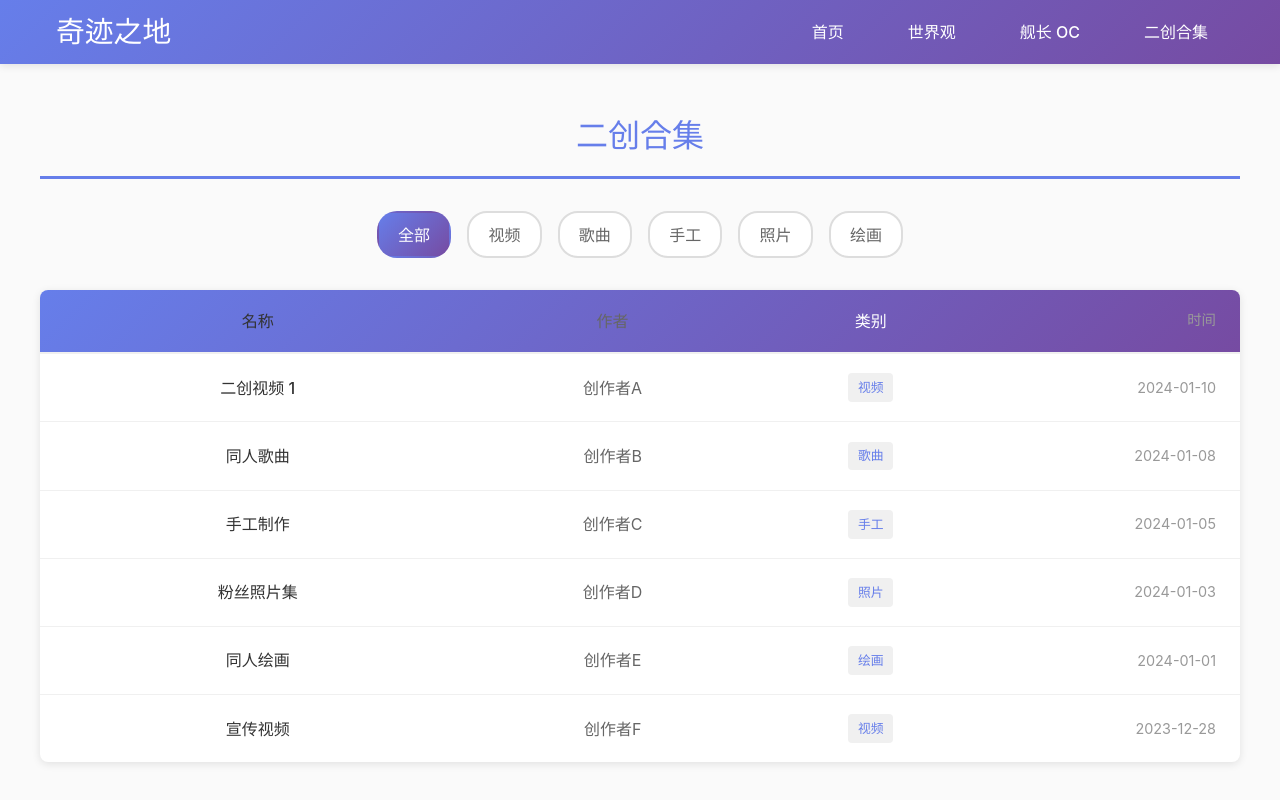
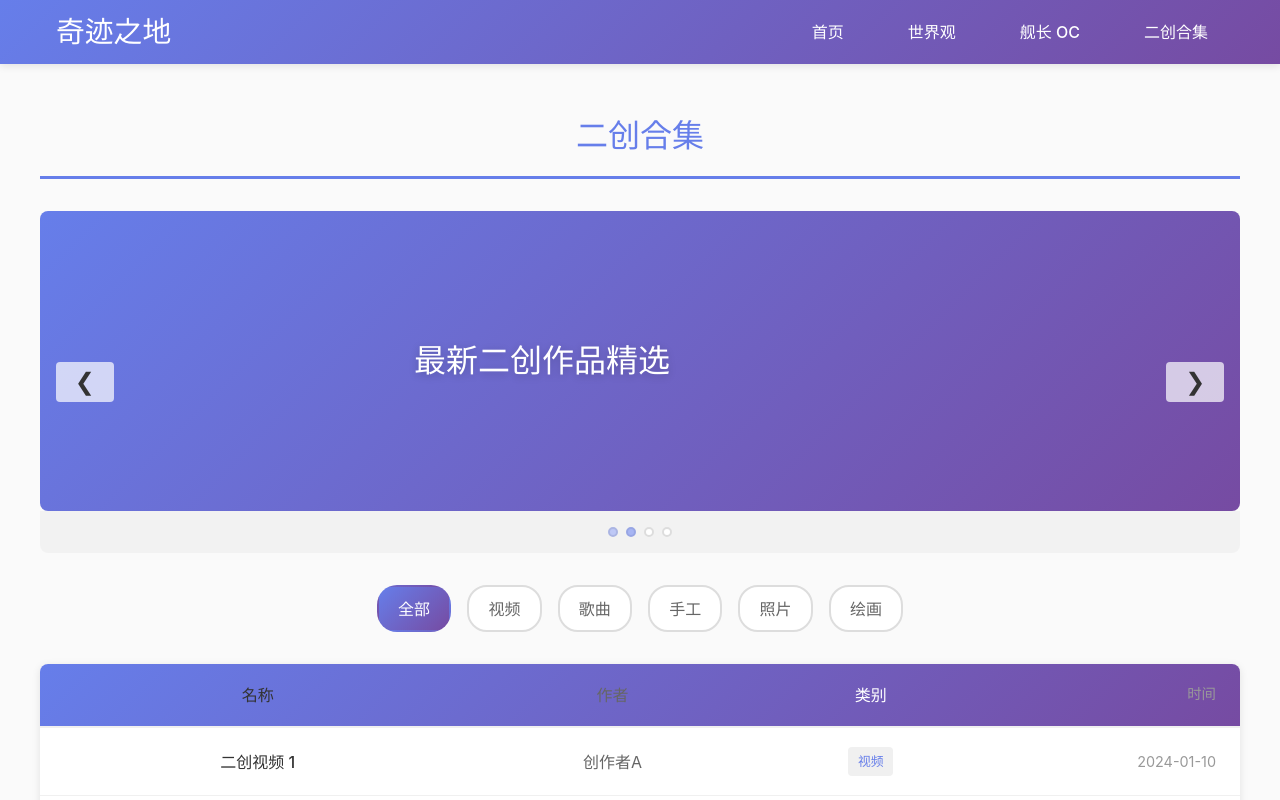
Before and after one commit to dolphin9/miracleland, a Vue app: page /creations in a window 1280 px wide. Shown: the top 800 px of the page. Built offline with nearby package versions, Linux system fonts and the light colour scheme.

Commit message:
增加轮播组件

```diff
--- /dev/null
+++ b/src/components/CreationsCarousel.vue
@@ -0,0 +1,213 @@
+<template>
+  <div class="carousel-container">
+    <div class="carousel">
+      <div class="carousel-track" :style="{ transform: `translateX(-${currentIndex * 100}%)` }">
+        <div class="carousel-slide" v-for="(slide, index) in slides" :key="index">
+          <div class="slide-content">{{ slide.title }}</div>
+        </div>
+      </div>
+    </div>
+
+    <!-- 轮播控制按钮 -->
+    <button class="carousel-btn carousel-btn-prev" @click="prevSlide" aria-label="上一张">
+      ❮
+    </button>
+    <button class="carousel-btn carousel-btn-next" @click="nextSlide" aria-label="下一张">
+      ❯
+    </button>
+
+    <!-- 指示点 -->
+    <div class="carousel-dots">
+      <button
+        v-for="(_, index) in slides"
+        :key="index"
+        @click="currentIndex = index"
+        :class="{ active: currentIndex === index }"
+        class="dot"
+        :aria-label="`跳转到第 ${index + 1} 张`"
+      ></button>
+    </div>
+  </div>
+</template>
+
+<script setup>
+import { ref, onMounted, onUnmounted } from 'vue'
+
+const currentIndex = ref(0)
+const autoPlayInterval = ref(null)
+
+const slides = [
+  {
+    id: 1,
+    title: '最新二创作品精选'
+  },
+  {
+    id: 2,
+    title: '热门视频合集'
+  },
+  {
+    id: 3,
+    title: '粉丝创意展示'
+  },
+  {
+    id: 4,
+    title: '本周精选作品'
+  }
+]
+
+const nextSlide = () => {
+  currentIndex.value = (currentIndex.value + 1) % slides.length
+  resetAutoPlay()
+}
+
+const prevSlide = () => {
+  currentIndex.value = (currentIndex.value - 1 + slides.length) % slides.length
+  resetAutoPlay()
+}
+
+const startAutoPlay = () => {
+  autoPlayInterval.value = setInterval(() => {
+    currentIndex.value = (currentIndex.value + 1) % slides.length
+  }, 5000) // 5秒自动播放
+}
+
+const stopAutoPlay = () => {
+  if (autoPlayInterval.value) {
+    clearInterval(autoPlayInterval.value)
+    autoPlayInterval.value = null
+  }
+}
+
+const resetAutoPlay = () => {
+  stopAutoPlay()
+  startAutoPlay()
+}
+
+onMounted(() => {
+  startAutoPlay()
+})
+
+onUnmounted(() => {
+  stopAutoPlay()
+})
+</script>
+
+<style scoped>
+.carousel-container {
+  position: relative;
+  width: 100%;
+  margin-bottom: 2rem;
+  overflow: hidden;
+}
+
+.carousel {
+  position: relative;
+  width: 100%;
+  height: 300px;
+  overflow: hidden;
+  border-radius: 8px;
+  background: linear-gradient(135deg, #667eea 0%, #764ba2 100%);
+}
+
+.carousel-track {
+  display: flex;
+  height: 100%;
+  transition: transform 0.5s ease-in-out;
+}
+
+.carousel-slide {
+  min-width: 100%;
+  height: 100%;
+  display: flex;
+  align-items: center;
+  justify-content: center;
+}
+
+.slide-content {
+  color: white;
+  font-size: 2rem;
+  font-weight: bold;
+  text-align: center;
+  text-shadow: 0 2px 8px rgba(0, 0, 0, 0.2);
+}
+
+/* 轮播控制按钮 */
+.carousel-btn {
+  position: absolute;
+  top: 50%;
+  transform: translateY(-50%);
+  background: rgba(255, 255, 255, 0.7);
+  color: #333;
+  border: none;
+  width: 40px;
+  height: 40px;
+  border-radius: 4px;
+  cursor: pointer;
+  font-size: 1.5rem;
+  display: flex;
+  align-items: center;
+  justify-content: center;
+  transition: all 0.3s ease;
+  z-index: 10;
+}
+
+.carousel-btn:hover {
+  background: rgba(255, 255, 255, 0.9);
+  color: #667eea;
+}
+
+.carousel-btn-prev {
+  left: 1rem;
+}
+
+.carousel-btn-next {
+  right: 1rem;
+}
+
+/* 指示点 */
+.carousel-dots {
+  display: flex;
+  justify-content: center;
+  gap: 0.5rem;
+  padding: 1rem 0;
+  background: rgba(0, 0, 0, 0.03);
+  border-radius: 0 0 8px 8px;
+}
+
+.dot {
+  width: 10px;
+  height: 10px;
+  border-radius: 50%;
+  border: 2px solid #ddd;
+  background: white;
+  cursor: pointer;
+  transition: all 0.3s ease;
+  padding: 0;
+}
+
+.dot:hover {
+  background: #667eea;
+  border-color: #667eea;
+}
+
+.dot.active {
+  background: #667eea;
+  border-color: #667eea;
+}
+
+@media (max-width: 768px) {
+  .carousel {
+    height: 200px;
+  }
+
+  .slide-content {
+    font-size: 1.5rem;
+  }
+
+  .carousel-btn {
+    width: 35px;
+    height: 35px;
+    font-size: 1.2rem;
+  }
+}
+</style>
--- a/src/components/CreationsList.vue
+++ b/src/components/CreationsList.vue
@@ -1,5 +1,8 @@
 <template>
   <div class="creations-container">
+    <!-- 轮播组件 -->
+    <CreationsCarousel />
+
     <!-- 分类筛选 -->
     <div class="categories">
       <button
@@ -40,6 +43,7 @@
 
 <script setup>
 import { ref, computed } from 'vue'
+import CreationsCarousel from './CreationsCarousel.vue'
 
 const categories = ['全部', '视频', '歌曲', '手工', '照片', '绘画']
 const activeCategory = ref('全部')
```
